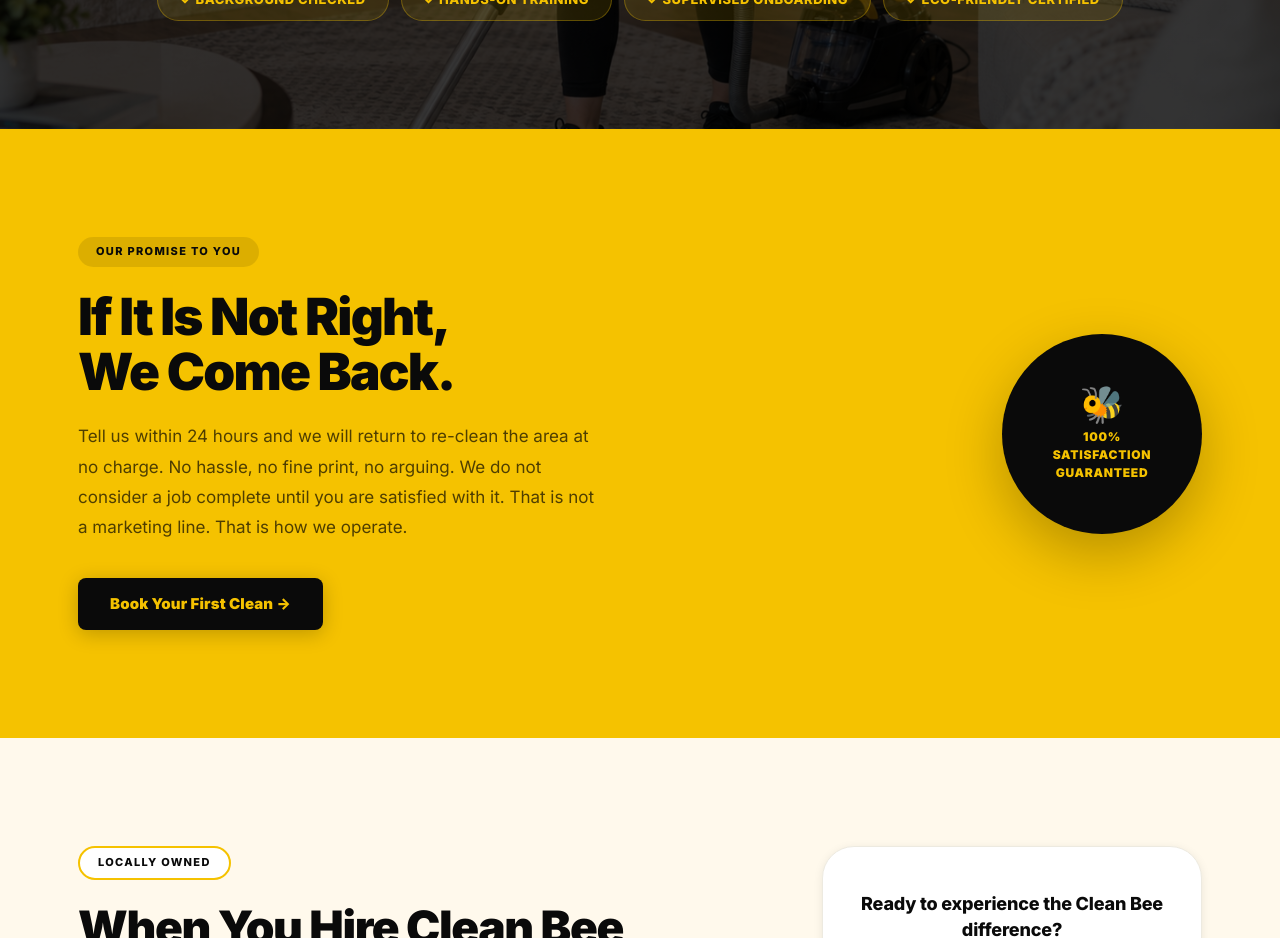
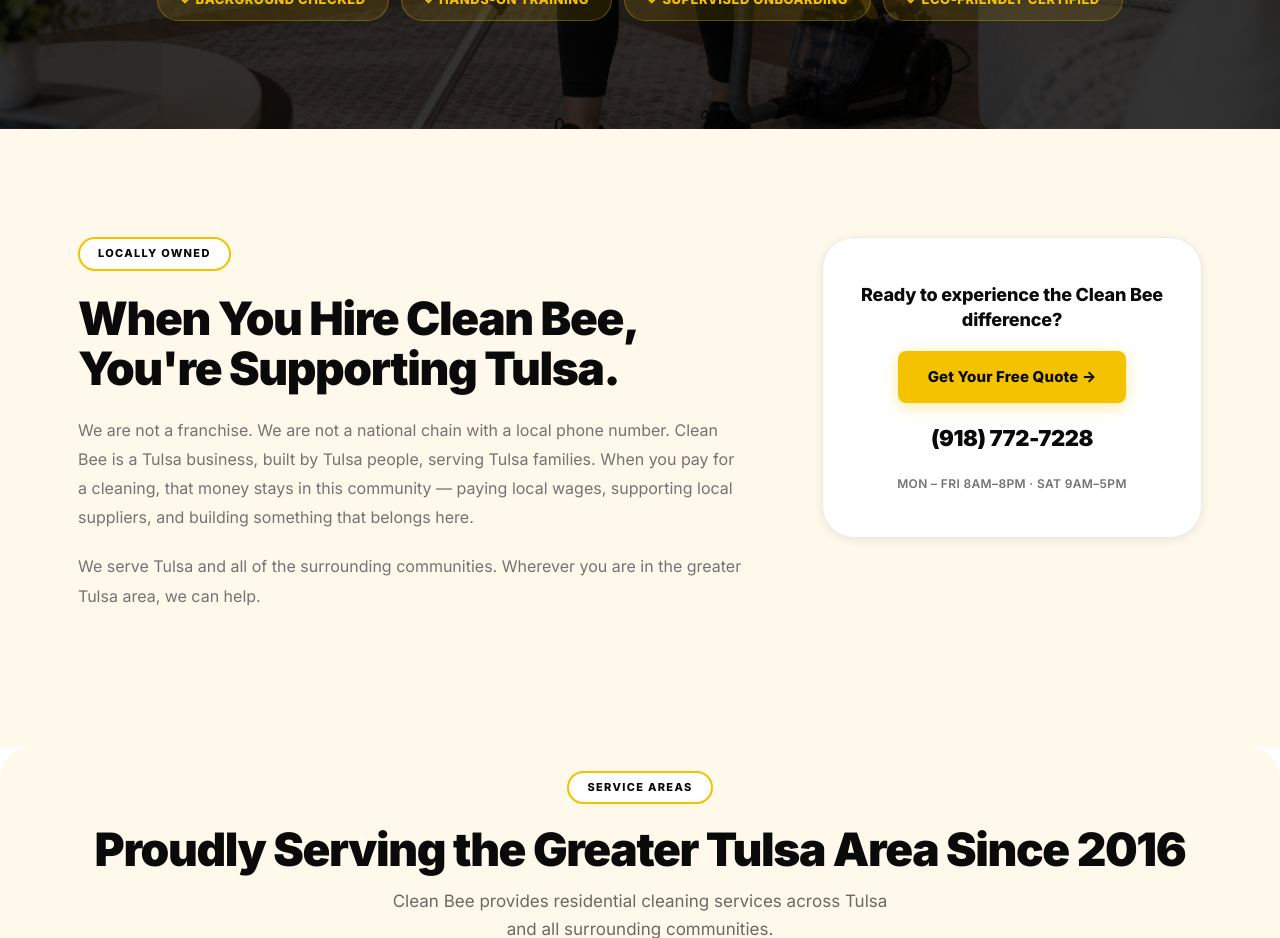
Before and after one commit to alekwayne3-crypto/personal_site, a React (Vite) app in the folder client/: page /about in a window 1280 px wide. Shown: the part 3340-4278 px from the top of the page. Built offline with nearby package versions, Linux system fonts and the light colour scheme.

Commit message:
Remove guarantee section from About page

```diff
--- a/client/src/pages/AboutPage.jsx
+++ b/client/src/pages/AboutPage.jsx
@@ -154,25 +154,6 @@
           </div>
         </section>
 
-        {/* ── The Guarantee ── */}
-        <section className="ab-guarantee">
-          <div className="container ab-guarantee-inner">
-            <div className="ab-guarantee-text">
-              <span className="ab-guarantee-eyebrow">Our Promise to You</span>
-              <h2 className="ab-guarantee-title">If It Is Not Right,<br />We Come Back.</h2>
-              <p className="ab-guarantee-body">
-                Tell us within 24 hours and we will return to re-clean the area at no charge. No hassle, no fine print, no arguing. We do not consider a job complete until you are satisfied with it. That is not a marketing line. That is how we operate.
-              </p>
-              <Link className="ab-guarantee-btn" to="/get-a-quote">Book Your First Clean →</Link>
-            </div>
-            <div className="ab-guarantee-icon">
-              <div className="ab-guarantee-circle">
-                <span className="ab-guarantee-emoji">🐝</span>
-                <span className="ab-guarantee-circle-text">100%<br />Satisfaction<br />Guaranteed</span>
-              </div>
-            </div>
-          </div>
-        </section>
 
         {/* ── Why Local ── */}
         <section className="ab-local">
```
